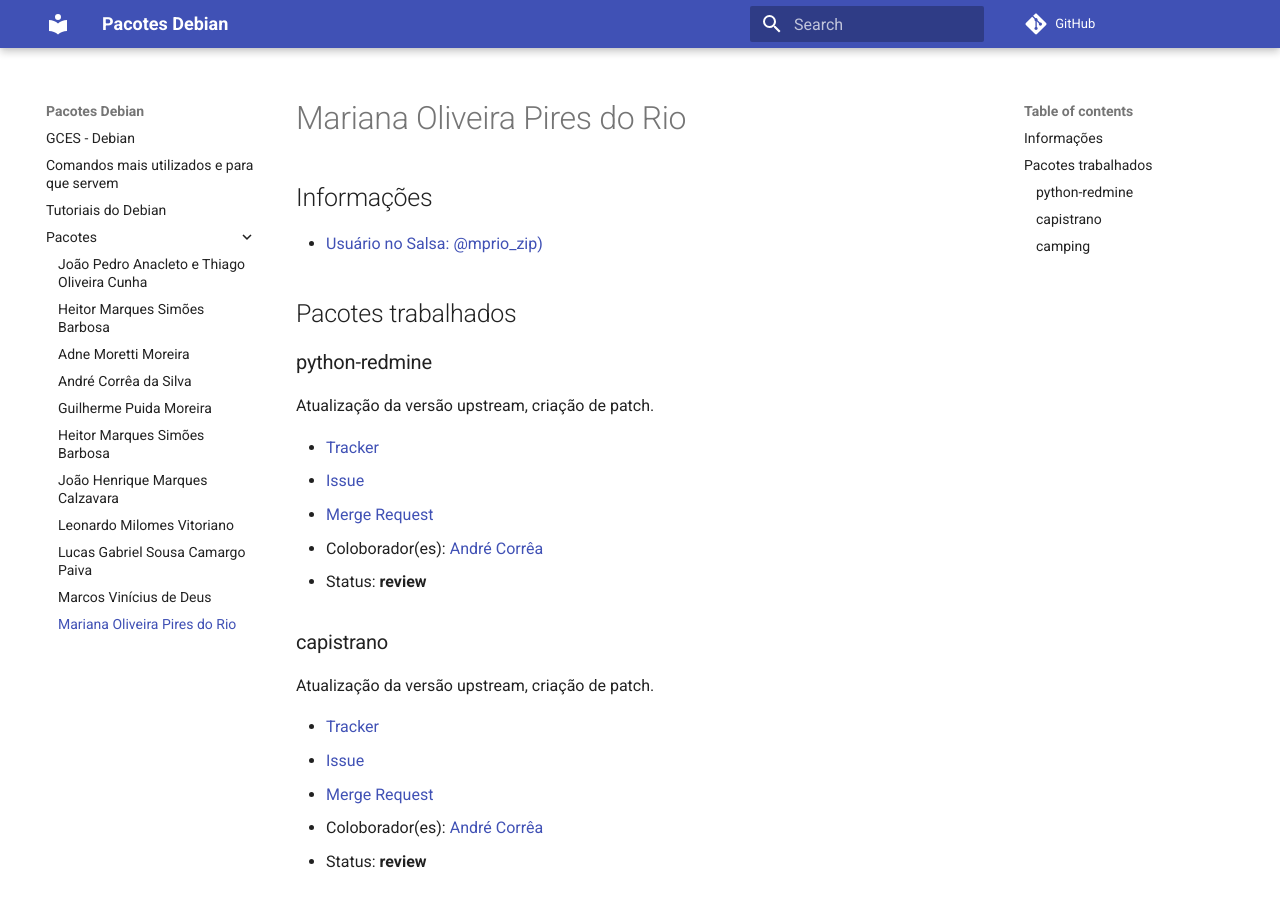
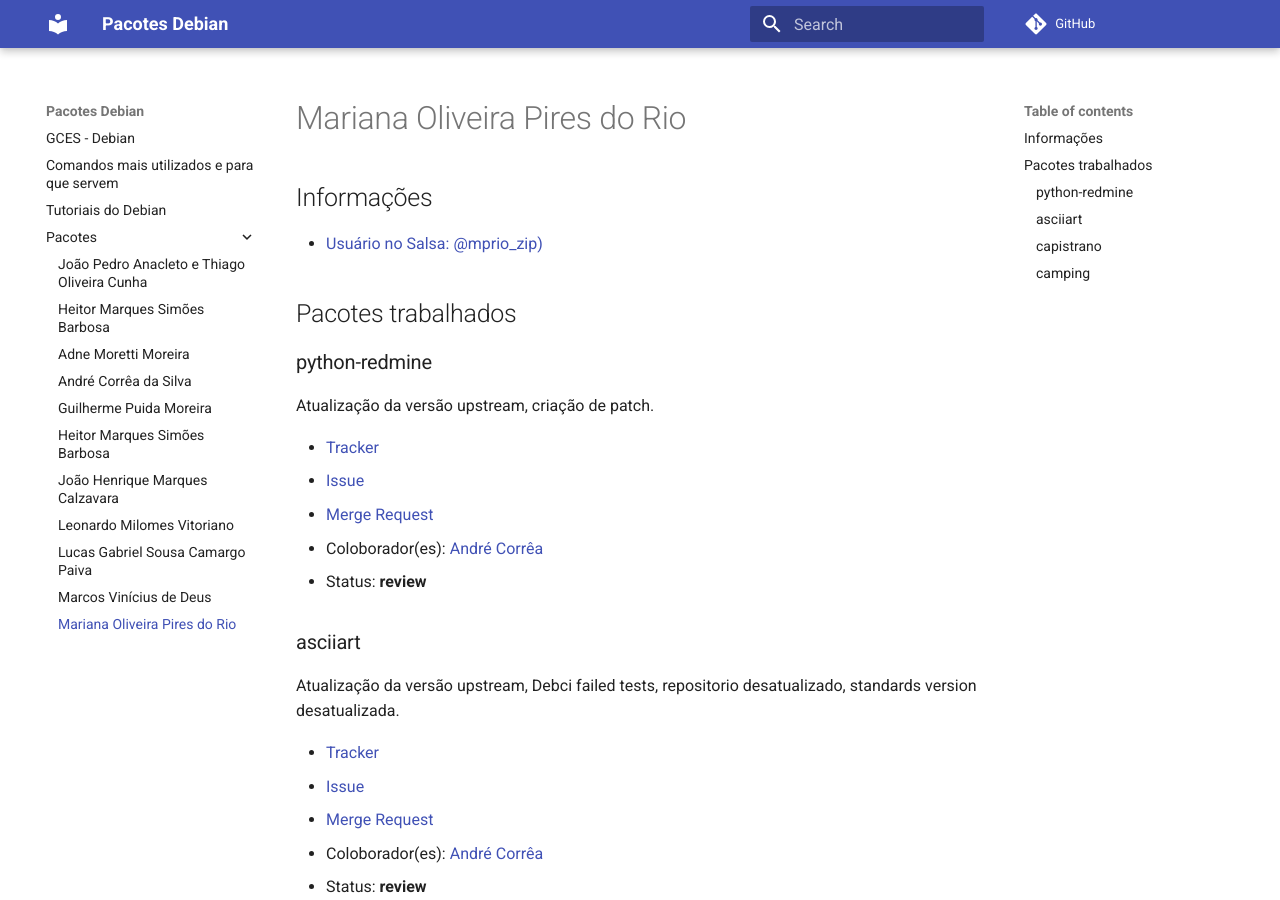
Before and after one commit to FGA-GCES/Debian_Pacotes, an MkDocs documentation site: the page built from docs/pacotes/mariana-rio.md, in a window 1280 px wide and 900 px high. Built offline with MkDocs 1.6.1 and Material for MkDocs 9.7.7, drawn with Linux system fonts in a browser that asks for light colours; comment, search, counter and statistics services are not loaded.

Commit message:
Adicionando novo pacote nas atividades

```diff
--- a/docs/pacotes/mariana-rio.md
+++ b/docs/pacotes/mariana-rio.md
@@ -15,6 +15,16 @@
 - [Tracker](https://tracker.debian.org/pkg/python-redmine)
 - [Issue](https://salsa.debian.org/debian-brasilia-team/docs/-/issues/69)
 - [Merge Request](https://salsa.debian.org/debian/python-redmine/-/merge_requests/3)
+- Coloborador(es): [André Corrêa](https://salsa.debian.org/dartmol203)
+- Status: **review**
+
+### asciiart
+
+Atualização da versão upstream, Debci failed tests, repositorio desatualizado, standards version desatualizada.
+
+- [Tracker](https://tracker.debian.org/pkg/asciiart)
+- [Issue](https://salsa.debian.org/debian-brasilia-team/docs/-/issues/108)
+- [Merge Request]()
 - Coloborador(es): [André Corrêa](https://salsa.debian.org/dartmol203)
 - Status: **review**
 
```
